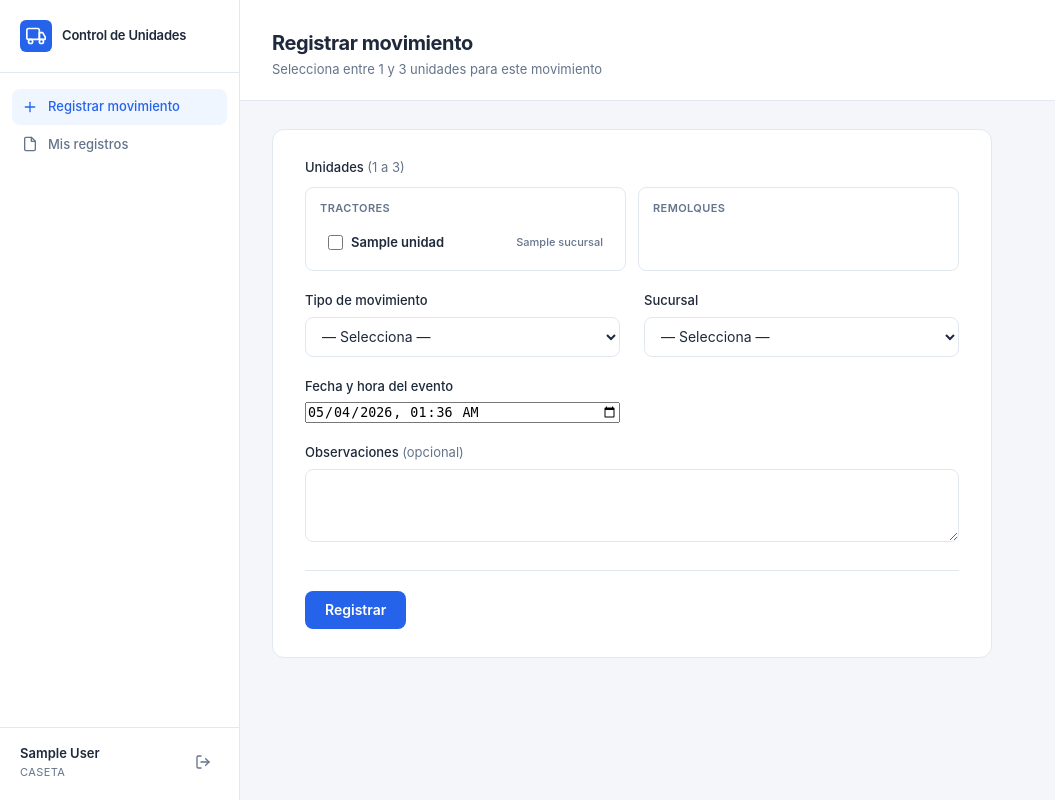
After one commit to miguelmurillo17/control-unidades, a Django app: page /movimientos/registrar/ in a window 1280 px wide. The commit adds this page. Shown: the whole page, without its empty margins (0-1055 px from the left). Run offline with Django 5.2, Linux system fonts and the light colour scheme; a user stored in the database is signed in; tables that the repository leaves empty hold one stand-in row (values such as "Sample post").

Commit message:
Implement movement registration feature with form, validation, and UI updates; add UnidadMovimiento model and related migrations

```diff
--- /dev/null
+++ b/logistica/forms.py
@@ -0,0 +1,50 @@
+from django import forms
+from django.utils import timezone
+
+from .models import Unidad, Sucursal
+
+TIPO_CHOICES_CASETA = [
+    ("", "— Selecciona —"),
+    ("ENTRADA",        "Entrada"),
+    ("SALIDA",         "Salida"),
+    ("TALLER_ENTRADA", "Entrada a taller"),
+    ("TALLER_SALIDA",  "Salida de taller"),
+]
+
+
+class MovimientoForm(forms.Form):
+    unidades = forms.ModelMultipleChoiceField(
+        queryset=Unidad.objects.filter(activo=True).order_by("tipo", "numero_economico"),
+        widget=forms.CheckboxSelectMultiple,
+        label="Unidades",
+    )
+    tipo = forms.ChoiceField(choices=TIPO_CHOICES_CASETA, label="Tipo de movimiento")
+    sucursal = forms.ModelChoiceField(
+        queryset=Sucursal.objects.filter(activo=True).order_by("nombre"),
+        empty_label="— Selecciona —",
+        label="Sucursal",
+    )
+    fecha_hora_evento = forms.DateTimeField(
+        label="Fecha y hora del evento",
+        widget=forms.DateTimeInput(attrs={"type": "datetime-local"}),
+        input_formats=["%Y-%m-%dT%H:%M"],
+    )
+    observaciones = forms.CharField(
+        label="Observaciones",
+        required=False,
+        widget=forms.Textarea(attrs={"rows": 3}),
+    )
+
+    def __init__(self, *args, **kwargs):
+        super().__init__(*args, **kwargs)
+        if not self.data:
+            now = timezone.localtime(timezone.now())
+            self.fields["fecha_hora_evento"].initial = now.strftime("%Y-%m-%dT%H:%M")
+
+    def clean_unidades(self):
+        unidades = self.cleaned_data.get("unidades")
+        if not unidades:
+            raise forms.ValidationError("Selecciona al menos una unidad.")
+        if len(unidades) > 3:
+            raise forms.ValidationError("No puedes registrar más de 3 unidades por movimiento.")
+        return unidades
--- a/logistica/urls.py
+++ b/logistica/urls.py
@@ -9,6 +9,7 @@ from .views import (
     UnidadCreateView,
     UnidadUpdateView,
     UnidadDeleteView,
+    registrar_movimiento,
 )
 
 sucursales_urls = ([
@@ -28,4 +29,5 @@ unidades_urls = ([
 urlpatterns = [
     path("sucursales/", include(sucursales_urls)),
     path("unidades/", include(unidades_urls)),
+    path("movimientos/registrar/", registrar_movimiento, name="registrar_movimiento"),
 ]
--- a/logistica/views.py
+++ b/logistica/views.py
@@ -1,8 +1,12 @@
+from django.contrib.auth.decorators import login_required
 from django.contrib.auth.mixins import LoginRequiredMixin, UserPassesTestMixin
+from django.shortcuts import render, redirect
 from django.urls import reverse_lazy
 from django.views.generic import ListView, CreateView, UpdateView, DeleteView
 
+from .forms import MovimientoForm
 from .models import Sucursal, Unidad
+from .services import detectar_inconsistencias, crear_movimiento
 
 
 class AdminRequiredMixin(LoginRequiredMixin, UserPassesTestMixin):
@@ -86,3 +90,36 @@ class UnidadDeleteView(AdminRequiredMixin, DeleteView):
     model = Unidad
     template_name = "logistica/unidades/confirm_delete.html"
     success_url = reverse_lazy("unidades:list")
+
+
+@login_required
+def registrar_movimiento(request):
+    if request.user.rol != "CASETA":
+        from django.core.exceptions import PermissionDenied
+        raise PermissionDenied
+
+    movimiento_guardado = None
+
+    if request.method == "POST":
+        form = MovimientoForm(request.POST)
+        if form.is_valid():
+            data = form.cleaned_data
+            confirmar = request.POST.get("confirmar") == "1"
+
+            advertencias = detectar_inconsistencias(data["unidades"], data["tipo"])
+
+            if advertencias and not confirmar:
+                return render(request, "logistica/movimientos/form.html", {
+                    "form": form,
+                    "advertencias": advertencias,
+                })
+
+            movimiento_guardado = crear_movimiento(data, request.user)
+            form = MovimientoForm()  # Limpiar formulario para el siguiente registro
+    else:
+        form = MovimientoForm()
+
+    return render(request, "logistica/movimientos/form.html", {
+        "form": form,
+        "movimiento_guardado": movimiento_guardado,
+    })
--- /dev/null
+++ b/static/css/movimiento.css
@@ -0,0 +1,156 @@
+.field-wide {
+    grid-column: 1 / -1;
+}
+
+.form-card-wide {
+    max-width: 720px;
+}
+
+/* ── Selección de unidades ── */
+.unidades-grid {
+    display: grid;
+    grid-template-columns: 1fr 1fr;
+    gap: 12px;
+    margin-top: 4px;
+}
+
+.unidades-grupo {
+    border: 1px solid var(--color-border);
+    border-radius: var(--radius);
+    padding: 12px 14px;
+    display: flex;
+    flex-direction: column;
+    gap: 6px;
+}
+
+.unidades-grupo-label {
+    font-size: 11px;
+    font-weight: 600;
+    text-transform: uppercase;
+    letter-spacing: .4px;
+    color: var(--color-text-muted);
+    margin-bottom: 4px;
+}
+
+.checkbox-unidad {
+    display: flex;
+    align-items: center;
+    gap: 8px;
+    padding: 6px 8px;
+    border-radius: 6px;
+    cursor: pointer;
+    transition: background .1s;
+}
+
+.checkbox-unidad:hover {
+    background: var(--color-bg);
+}
+
+.checkbox-unidad input[type="checkbox"] {
+    width: 15px;
+    height: 15px;
+    accent-color: var(--color-primary);
+    cursor: pointer;
+    flex-shrink: 0;
+}
+
+.unidad-numero {
+    font-size: 13px;
+    font-weight: 600;
+    color: var(--color-text);
+}
+
+.unidad-ubicacion {
+    font-size: 11px;
+    color: var(--color-text-muted);
+    margin-left: auto;
+}
+
+/* ── Alerta éxito ── */
+.alert-success {
+    display: flex;
+    align-items: center;
+    gap: 10px;
+    padding: 12px 16px;
+    background: #f0fdf4;
+    border: 1px solid #86efac;
+    border-radius: var(--radius);
+    color: #15803d;
+    font-size: 14px;
+    margin-bottom: 24px;
+}
+
+.badge-inconsistente {
+    margin-left: 8px;
+    font-size: 12px;
+    color: #92400e;
+    background: #fef3c7;
+    border: 1px solid #fcd34d;
+    border-radius: 99px;
+    padding: 1px 8px;
+}
+
+/* ── Alerta advertencia ── */
+.alert-warning {
+    background: #fffbeb;
+    border: 1px solid #fcd34d;
+    border-radius: calc(var(--radius) * 1.5);
+    padding: 20px 24px;
+    margin-bottom: 24px;
+}
+
+.alert-warning-body {
+    display: flex;
+    gap: 14px;
+    color: #92400e;
+    margin-bottom: 20px;
+}
+
+.alert-warning-body svg {
+    flex-shrink: 0;
+    margin-top: 2px;
+    color: #d97706;
+}
+
+.alert-warning-body strong {
+    display: block;
+    font-size: 14px;
+    margin-bottom: 4px;
+}
+
+.alert-warning-body p {
+    font-size: 13px;
+    margin: 0;
+}
+
+.advertencia-sub {
+    color: #a16207;
+    margin-top: 4px !important;
+}
+
+.advertencia-actions {
+    display: flex;
+    gap: 10px;
+    justify-content: flex-end;
+}
+
+/* ── Botón advertencia ── */
+.btn-warning {
+    display: inline-flex;
+    align-items: center;
+    height: 34px;
+    padding: 0 16px;
+    background: #d97706;
+    color: #fff;
+    border: none;
+    border-radius: var(--radius);
+    font-size: 13px;
+    font-weight: 600;
+    cursor: pointer;
+    transition: background .15s;
+    font-family: inherit;
+}
+
+.btn-warning:hover {
+    background: #b45309;
+}
--- /dev/null
+++ b/templates/logistica/movimientos/form.html
@@ -0,0 +1,169 @@
+{% extends "base.html" %}
+{% load static %}
+
+{% block title %}Registrar movimiento — Sistema de Control y Trazabilidad de Unidades{% endblock %}
+
+{% block extra_css %}
+<link rel="stylesheet" href="{% static 'css/dashboard.css' %}">
+<link rel="stylesheet" href="{% static 'css/form.css' %}">
+<link rel="stylesheet" href="{% static 'css/movimiento.css' %}">
+{% endblock %}
+
+{% block body %}
+<div class="app-layout">
+    {% include "partials/sidebar.html" with active_nav="registrar" %}
+
+    <main class="main-content">
+        <header class="page-header">
+            <h1>Registrar movimiento</h1>
+            <p>Selecciona entre 1 y 3 unidades para este movimiento</p>
+        </header>
+
+        <section class="page-body">
+
+            {% if movimiento_guardado %}
+            <div class="alert-success">
+                <svg xmlns="http://www.w3.org/2000/svg" width="18" height="18" viewBox="0 0 24 24"
+                     fill="none" stroke="currentColor" stroke-width="2" stroke-linecap="round" stroke-linejoin="round">
+                    <polyline points="20 6 9 17 4 12"/>
+                </svg>
+                <span>
+                    Movimiento registrado —
+                    <strong>{% for u in movimiento_guardado.unidades.all %}{{ u.numero_economico }}{% if not forloop.last %}, {% endif %}{% endfor %}</strong>,
+                    {{ movimiento_guardado.get_tipo_display }}, {{ movimiento_guardado.sucursal.nombre }}
+                    {% if movimiento_guardado.inconsistente %}
+                    <span class="badge-inconsistente">⚠ marcado como inconsistente</span>
+                    {% endif %}
+                </span>
+            </div>
+            {% endif %}
+
+            {% if advertencias %}
+            <div class="alert-warning">
+                <div class="alert-warning-body">
+                    <svg xmlns="http://www.w3.org/2000/svg" width="20" height="20" viewBox="0 0 24 24"
+                         fill="none" stroke="currentColor" stroke-width="2" stroke-linecap="round" stroke-linejoin="round">
+                        <path d="M10.29 3.86L1.82 18a2 2 0 0 0 1.71 3h16.94a2 2 0 0 0 1.71-3L13.71 3.86a2 2 0 0 0-3.42 0z"/>
+                        <line x1="12" y1="9" x2="12" y2="13"/><line x1="12" y1="17" x2="12.01" y2="17"/>
+                    </svg>
+                    <div>
+                        <strong>Posible inconsistencia</strong>
+                        {% for msg in advertencias %}<p>{{ msg }}</p>{% endfor %}
+                        <p class="advertencia-sub">Puedes continuar y corregir posteriormente.</p>
+                    </div>
+                </div>
+                <form method="post" class="advertencia-actions">
+                    {% csrf_token %}
+                    {% for u in form.unidades.value %}
+                    <input type="hidden" name="unidades" value="{{ u }}">
+                    {% endfor %}
+                    <input type="hidden" name="tipo" value="{{ form.tipo.value }}">
+                    <input type="hidden" name="sucursal" value="{{ form.sucursal.value }}">
+                    <input type="hidden" name="fecha_hora_evento" value="{{ form.fecha_hora_evento.value }}">
+                    <input type="hidden" name="observaciones" value="{{ form.observaciones.value|default:'' }}">
+                    <input type="hidden" name="confirmar" value="1">
+                    <a href="{% url 'registrar_movimiento' %}" class="btn-secondary-sm">Cancelar</a>
+                    <button type="submit" class="btn-warning">Continuar de todas formas</button>
+                </form>
+            </div>
+            {% else %}
+            <div class="form-card form-card-wide">
+                <form method="post" novalidate>
+                    {% csrf_token %}
+
+                    <div class="form-grid">
+
+                        <div class="field field-wide">
+                            <label>{{ form.unidades.label }} <span class="field-optional">(1 a 3)</span></label>
+                            <div class="unidades-grid">
+                                <div class="unidades-grupo">
+                                    <span class="unidades-grupo-label">Tractores</span>
+                                    {% for unidad in form.unidades.field.queryset %}
+                                    {% if unidad.tipo == "TRACTOR" %}
+                                    <label class="checkbox-unidad">
+                                        <input type="checkbox" name="unidades" value="{{ unidad.pk }}"
+                                               {% if unidad.pk|stringformat:"s" in form.unidades.value|default:"" %}checked{% endif %}>
+                                        <span class="unidad-numero">{{ unidad.numero_economico }}</span>
+                                        {% if unidad.sucursal_actual %}
+                                        <span class="unidad-ubicacion">{{ unidad.sucursal_actual.nombre }}</span>
+                                        {% endif %}
+                                    </label>
+                                    {% endif %}
+                                    {% endfor %}
+                                </div>
+                                <div class="unidades-grupo">
+                                    <span class="unidades-grupo-label">Remolques</span>
+                                    {% for unidad in form.unidades.field.queryset %}
+                                    {% if unidad.tipo == "REMOLQUE" %}
+                                    <label class="checkbox-unidad">
+                                        <input type="checkbox" name="unidades" value="{{ unidad.pk }}"
+                                               {% if unidad.pk|stringformat:"s" in form.unidades.value|default:"" %}checked{% endif %}>
+                                        <span class="unidad-numero">{{ unidad.numero_economico }}</span>
+                                        {% if unidad.sucursal_actual %}
+                                        <span class="unidad-ubicacion">{{ unidad.sucursal_actual.nombre }}</span>
+                                        {% endif %}
+                                    </label>
+                                    {% endif %}
+                                    {% endfor %}
+                                </div>
+                            </div>
+                            {% if form.unidades.errors %}
+                            <span class="field-error">{{ form.unidades.errors.0 }}</span>
+                            {% endif %}
+                        </div>
+
+                        <div class="field">
+                            <label for="{{ form.tipo.id_for_label }}">{{ form.tipo.label }}</label>
+                            <select id="{{ form.tipo.id_for_label }}" name="{{ form.tipo.html_name }}"
+                                    class="{% if form.tipo.errors %}input-error{% endif %}">
+                                {% for val, label in form.tipo.field.choices %}
+                                <option value="{{ val }}" {% if form.tipo.value == val %}selected{% endif %}>{{ label }}</option>
+                                {% endfor %}
+                            </select>
+                            {% if form.tipo.errors %}<span class="field-error">{{ form.tipo.errors.0 }}</span>{% endif %}
+                        </div>
+
+                        <div class="field">
+                            <label for="{{ form.sucursal.id_for_label }}">{{ form.sucursal.label }}</label>
+                            <select id="{{ form.sucursal.id_for_label }}" name="{{ form.sucursal.html_name }}"
+                                    class="{% if form.sucursal.errors %}input-error{% endif %}">
+                                <option value="">— Selecciona —</option>
+                                {% for sucursal in form.sucursal.field.queryset %}
+                                <option value="{{ sucursal.pk }}"
+                                    {% if form.sucursal.value|stringformat:"s" == sucursal.pk|stringformat:"s" %}selected{% endif %}>
+                                    {{ sucursal.nombre }} — {{ sucursal.ciudad }}
+                                </option>
+                                {% endfor %}
+                            </select>
+                            {% if form.sucursal.errors %}<span class="field-error">{{ form.sucursal.errors.0 }}</span>{% endif %}
+                        </div>
+
+                        <div class="field">
+                            <label for="{{ form.fecha_hora_evento.id_for_label }}">{{ form.fecha_hora_evento.label }}</label>
+                            <input type="datetime-local"
+                                   id="{{ form.fecha_hora_evento.id_for_label }}"
+                                   name="{{ form.fecha_hora_evento.html_name }}"
+                                   value="{{ form.fecha_hora_evento.value|default:form.fields.fecha_hora_evento.initial }}"
+                                   class="{% if form.fecha_hora_evento.errors %}input-error{% endif %}">
+                            {% if form.fecha_hora_evento.errors %}<span class="field-error">{{ form.fecha_hora_evento.errors.0 }}</span>{% endif %}
+                        </div>
+
+                        <div class="field field-wide">
+                            <label for="{{ form.observaciones.id_for_label }}">{{ form.observaciones.label }} <span class="field-optional">(opcional)</span></label>
+                            <textarea id="{{ form.observaciones.id_for_label }}"
+                                      name="{{ form.observaciones.html_name }}"
+                                      rows="3">{{ form.observaciones.value|default:'' }}</textarea>
+                        </div>
+                    </div>
+
+                    <div class="form-actions">
+                        <button type="submit" class="btn-primary">Registrar</button>
+                    </div>
+                </form>
+            </div>
+            {% endif %}
+
+        </section>
+    </main>
+</div>
+{% endblock %}
--- a/templates/partials/sidebar.html
+++ b/templates/partials/sidebar.html
@@ -15,7 +15,7 @@
 
     <nav class="sidebar-nav">
         {% if user.rol == "CASETA" %}
-        <a href="#" class="nav-item {% if active_nav == 'registrar' %}active{% endif %}">
+        <a href="{% url 'registrar_movimiento' %}" class="nav-item {% if active_nav == 'registrar' %}active{% endif %}">
             <svg xmlns="http://www.w3.org/2000/svg" width="16" height="16" viewBox="0 0 24 24"
                  fill="none" stroke="currentColor" stroke-width="2" stroke-linecap="round" stroke-linejoin="round">
                 <line x1="12" y1="5" x2="12" y2="19"/><line x1="5" y1="12" x2="19" y2="12"/>
```
Also changed, not shown: logistica/admin.py (+8 -4 lines), logistica/models.py (+9 -1 lines), logistica/services.py (added, +79 -0 lines), core/usuarios/migrations/0001_initial.py, logistica/migrations/0001_initial.py, logistica/migrations/0002_alter_unidad_numero_economico.py (deleted), logistica/migrations/0002_initial.py (added).
